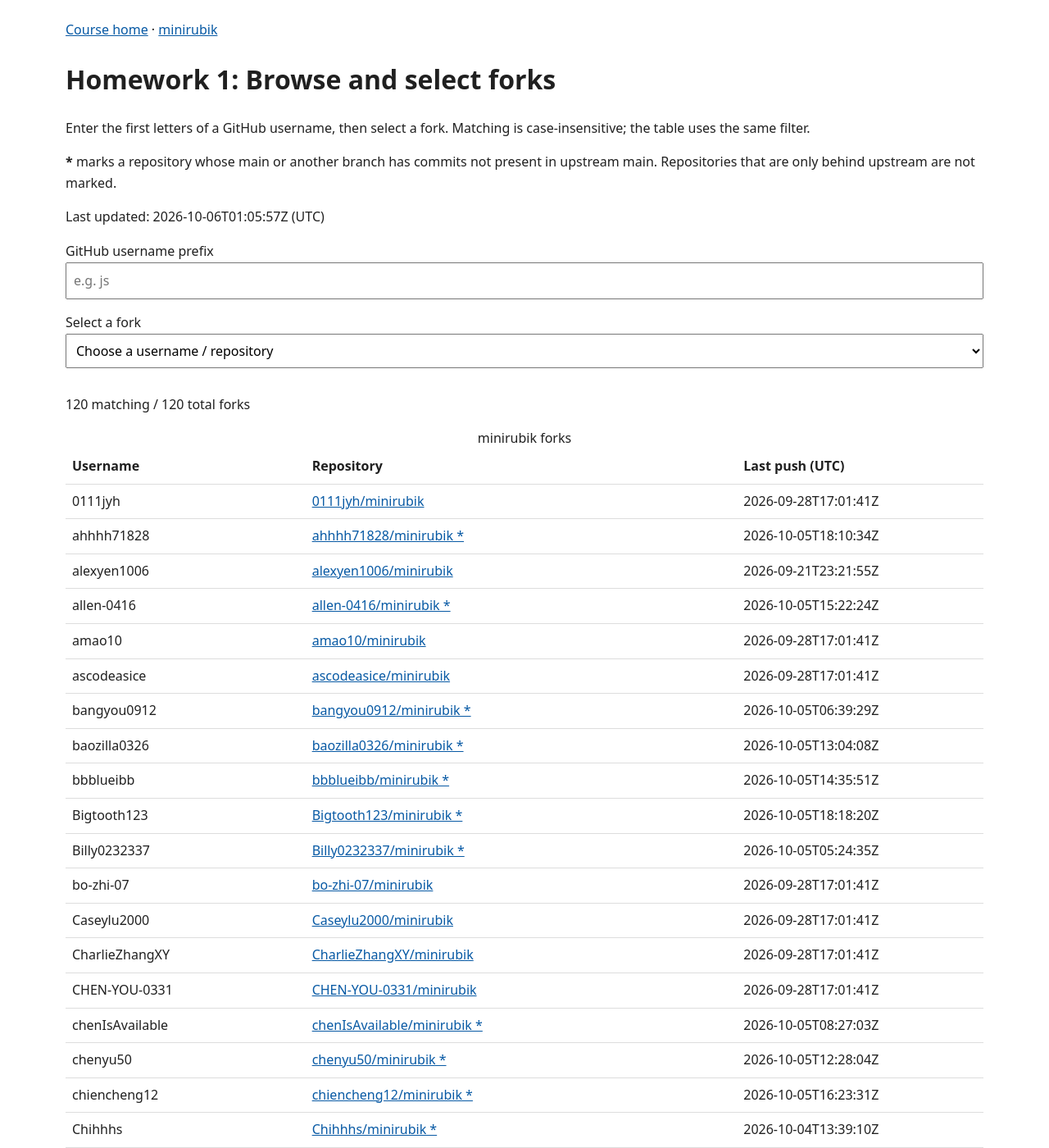
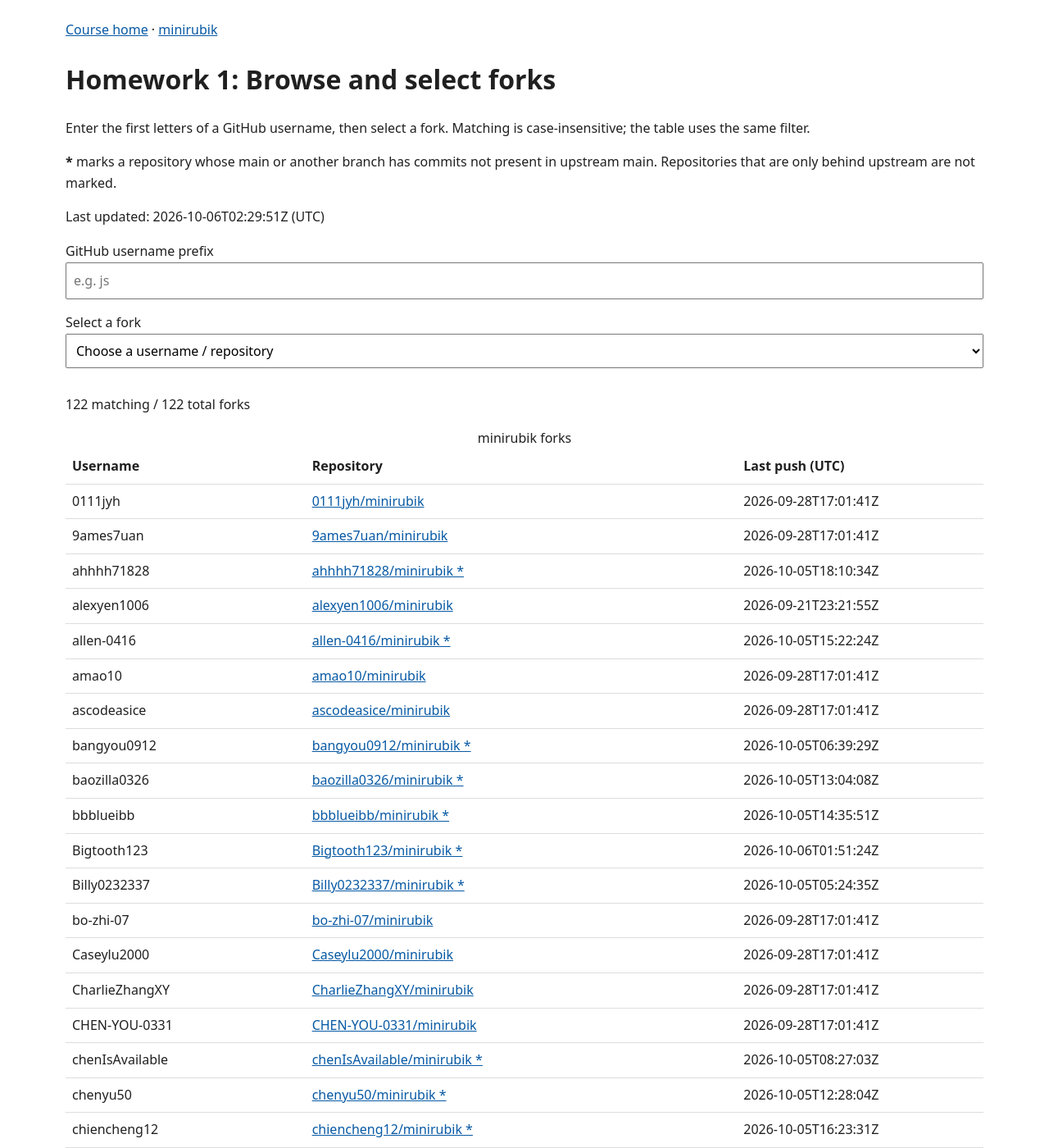
Before and after one commit to sysprog21/arch, a Jekyll site: the page built from homework1.html, in a window 1280 px wide and 1400 px high. Shown: the whole window at 82% size. Built offline with Jekyll 4.4.1, drawn with Linux system fonts in a browser that asks for light colours; some of the changed text lies outside the part shown.

Commit message:
Update homework 1 fork list

```diff
--- a/_data/homework1.json
+++ b/_data/homework1.json
@@ -1,10 +1,17 @@
 {
-  "updated_at": "2026-10-06T01:05:57Z",
+  "updated_at": "2026-10-06T02:29:51Z",
   "forks": [
     {
       "owner": "0111jyh",
       "repository": "0111jyh/minirubik",
       "url": "https://github.com/0111jyh/minirubik",
+      "pushed_at": "2026-09-28T17:01:41Z",
+      "has_updates": false
+    },
+    {
+      "owner": "9ames7uan",
+      "repository": "9ames7uan/minirubik",
+      "url": "https://github.com/9ames7uan/minirubik",
       "pushed_at": "2026-09-28T17:01:41Z",
       "has_updates": false
     },
@@ -68,7 +75,7 @@
       "owner": "Bigtooth123",
       "repository": "Bigtooth123/minirubik",
       "url": "https://github.com/Bigtooth123/minirubik",
-      "pushed_at": "2026-10-05T18:18:20Z",
+      "pushed_at": "2026-10-06T01:51:24Z",
       "has_updates": true
     },
     {
@@ -261,10 +268,17 @@
       "has_updates": true
     },
     {
+      "owner": "gina910422",
+      "repository": "gina910422/minirubik",
+      "url": "https://github.com/gina910422/minirubik",
+      "pushed_at": "2026-10-06T01:38:54Z",
+      "has_updates": true
+    },
+    {
       "owner": "gy0719",
       "repository": "gy0719/minirubik",
       "url": "https://github.com/gy0719/minirubik",
-      "pushed_at": "2026-10-05T15:41:31Z",
+      "pushed_at": "2026-10-06T02:09:52Z",
       "has_updates": true
     },
     {
@@ -481,8 +495,8 @@
       "owner": "melonpuff",
       "repository": "melonpuff/minirubik",
       "url": "https://github.com/melonpuff/minirubik",
-      "pushed_at": "2026-09-28T17:01:41Z",
-      "has_updates": false
+      "pushed_at": "2026-10-06T01:13:53Z",
+      "has_updates": true
     },
     {
       "owner": "moon-jam",
```
